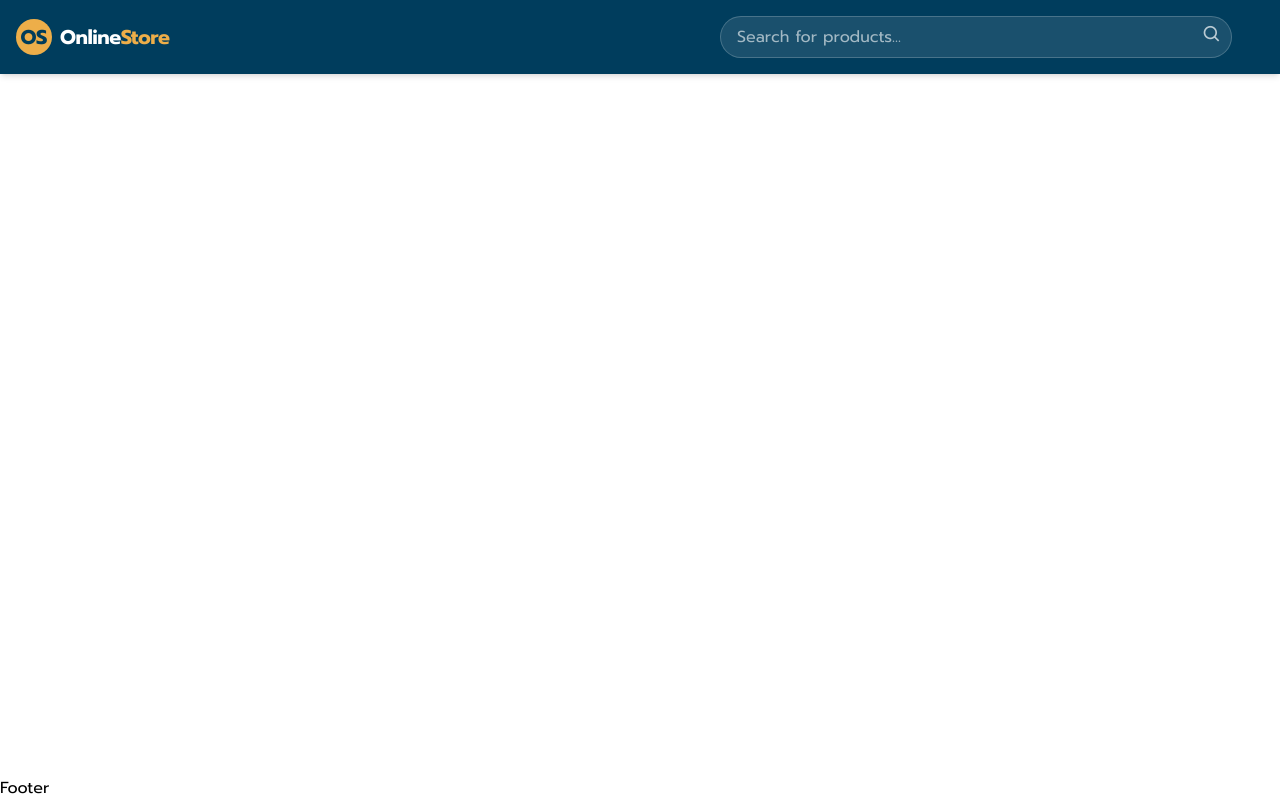
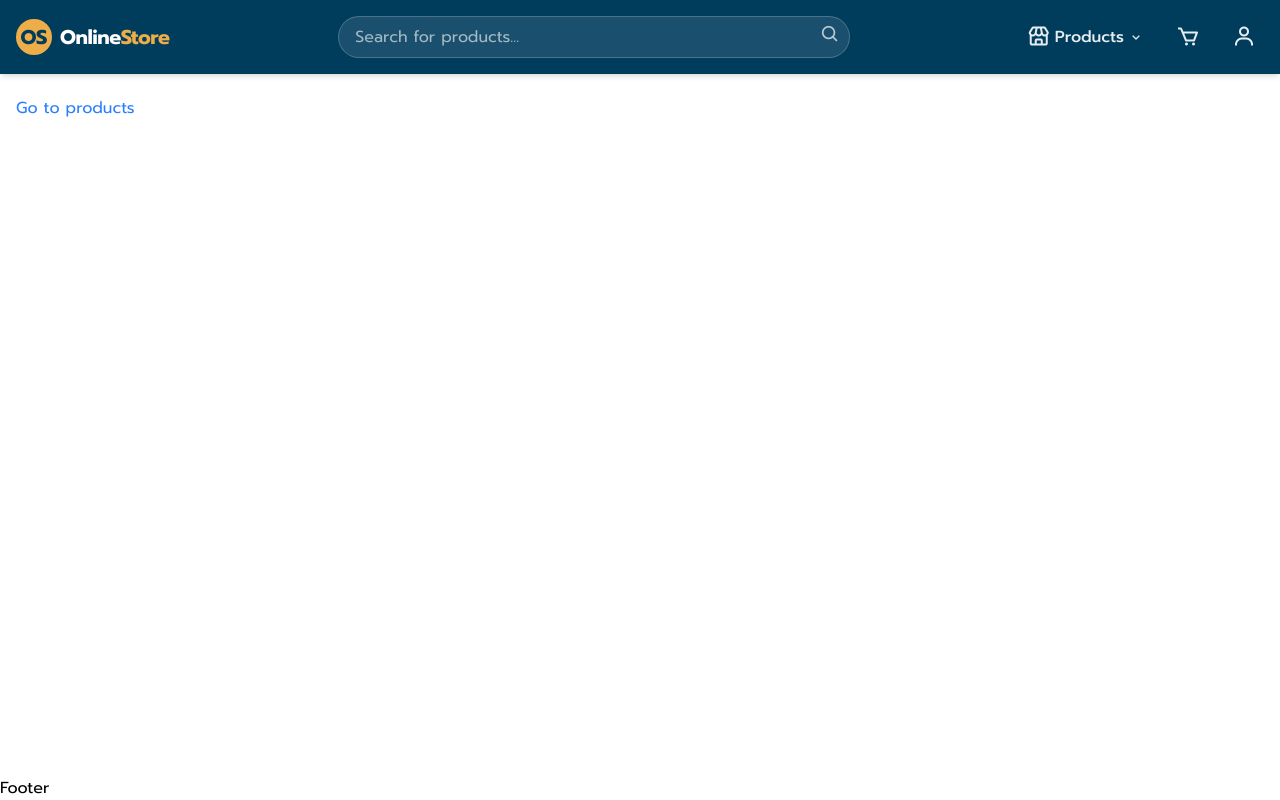
Before and after one commit to MaxShirinzad/NextJS-15-Online-Store-2, a Next.js app: page / in a window 1280 px wide. Built offline with nearby package versions, Linux system fonts and the light colour scheme.

Commit message:
Navigation cart and login & Link to products page

```diff
--- a/src/app/(store)/products/page.tsx
+++ b/src/app/(store)/products/page.tsx
@@ -1,5 +1,5 @@
 export default function ProductsPage(){
     return (
-        <div>Products</div>
+        <div className="pt-24">Products</div>
     )
 }
--- a/src/app/components/Navigation.tsx
+++ b/src/app/components/Navigation.tsx
@@ -30,6 +30,26 @@ export default function Navigation() {
                             </button>
                         </form>
                     </div>
+                    <div className="hidden md:flex items-center space-x-4">
+                        {/* منوی Products */}
+                        <div className="group">
+                            <button className="text-white/90 hover:text-[#edae49] transition-colors p-2 rounded-full hover:bg-white/10 flex items-center">
+                                <i className="bx bx-store text-2xl mr-1"></i>
+                                <span className="hidden md:inline text-base font-medium">Products</span>
+                                <i className="bx bx-chevron-down ml-1"></i>
+                            </button>
+                        </div>
+
+                        {/* آیکون سبد خرید */}
+                        <Link href="/cart" className="text-white/90 flex justify-center items-center hover:text-[#edae49] p-2 rounded-full hover:bg-white/10 transition-colors">
+                            <i className="bx bx-cart text-2xl"></i>
+                        </Link>
+
+                           <Link href="/login" className="text-white/90 flex justify-center items-center hover:text-[#edae49] p-2 rounded-full hover:bg-white/10 transition-colors">
+                            <i className="bx bx-user text-2xl"></i>
+                        </Link>
+                    </div>
+
                 </div>
             </div>
         </nav>
--- a/src/app/page.tsx
+++ b/src/app/page.tsx
@@ -6,7 +6,7 @@ export default function Home() {
   return (
     <div className="min-h-screen flex flex-col">
       <Navigation />
-      <div className="flex-grow">
+      <div className="flex-grow pt-24 px-4">
         <Link href="/products" className="text-blue-500">Go to products</Link>
       </div>
       <Footer />
```
